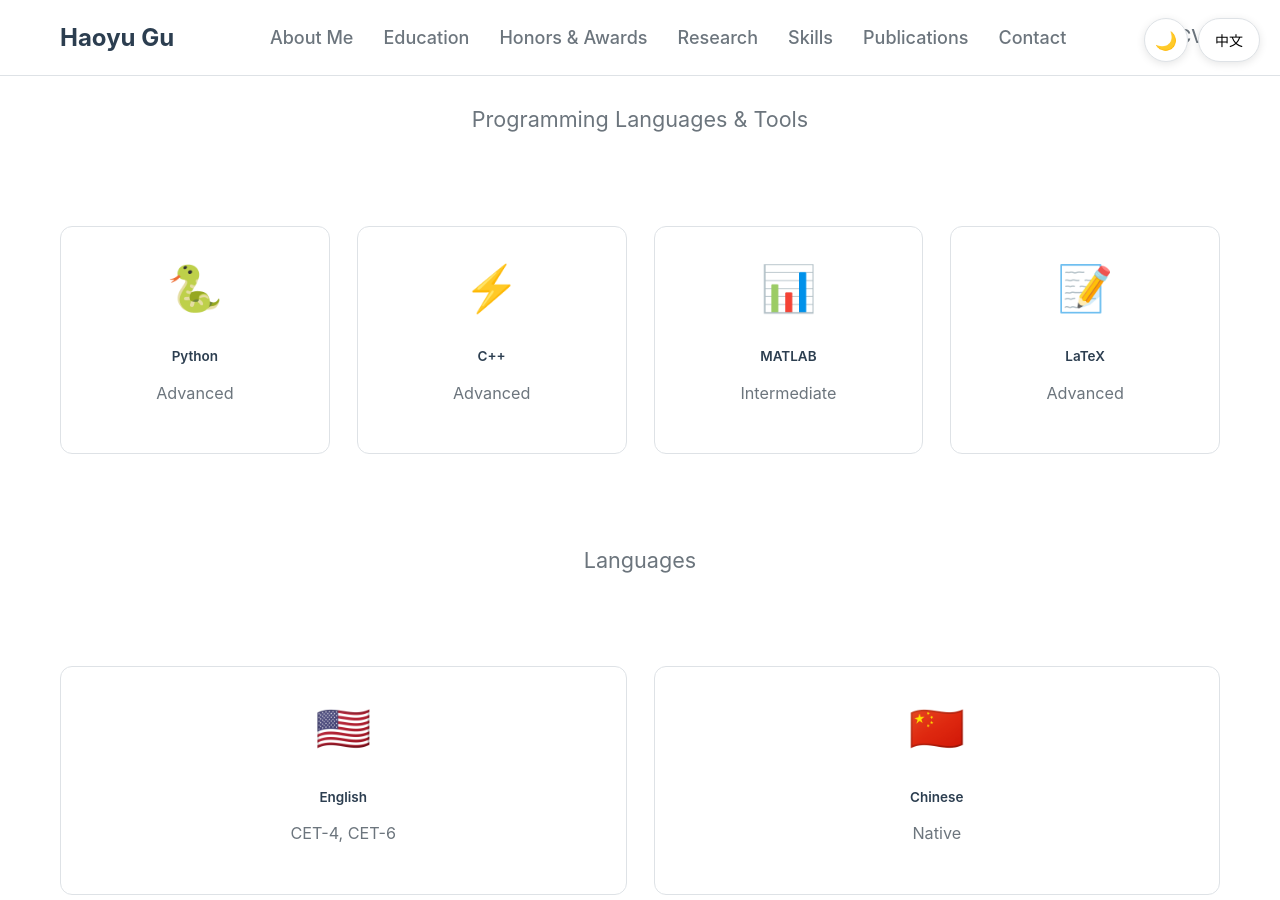
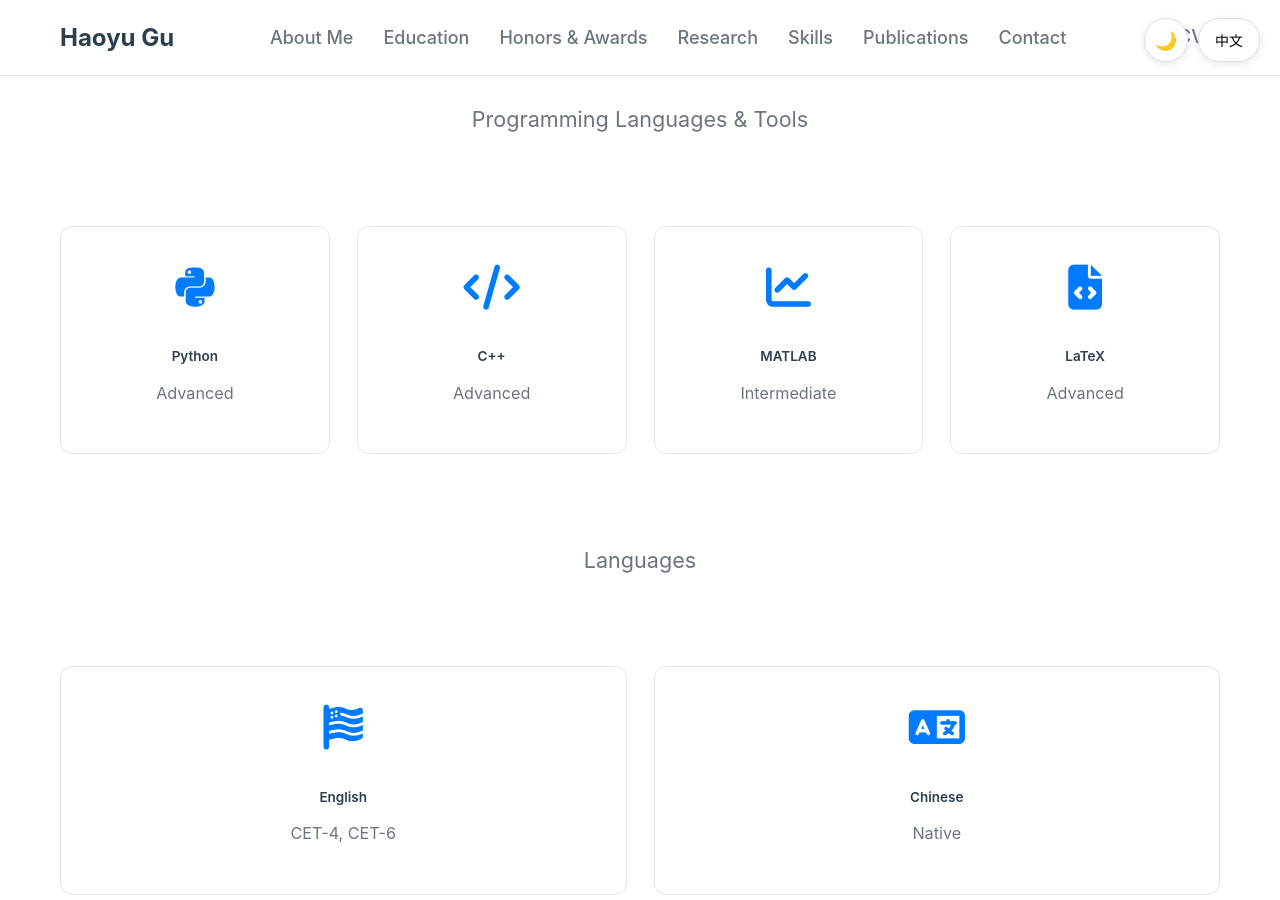
Before and after one commit to Haoyu-Gu/haoyu-gu.github.io, a Jekyll site: the page built from index.html, in a window 1280 px wide and 900 px high, scrolled down 7631 px. Built offline with Jekyll 4.4.1, drawn with Linux system fonts in a browser that asks for light colours.

Commit message:
Replace emoji icons with standard Font Awesome icons in skills section

```diff
--- a/index.html
+++ b/index.html
@@ -227,39 +227,39 @@ title: "Haoyu Gu - Personal Portfolio"
     </div>
   </div>
 
-  <div class="section-subtitle" data-lang='{"en": "Programming Languages & Tools", "zh": "编程语言与工具"}' style="margin-top: 3rem;">🛠️ Programming Languages & Tools</div>
+  <div class="section-subtitle" data-lang='{"en": "Programming Languages & Tools", "zh": "编程语言与工具"}' style="margin-top: 3rem;"><i class="fas fa-tools"></i> Programming Languages & Tools</div>
   <div class="skills-grid">
     <div class="skill-item">
-      <div class="skill-icon">🐍</div>
+      <div class="skill-icon"><i class="fab fa-python"></i></div>
       <h4 class="skill-name" data-lang='{"en": "Python", "zh": "Python"}'>Python</h4>
       <p class="skill-level" data-lang='{"en": "Advanced", "zh": "高级"}'>Advanced</p>
     </div>
     <div class="skill-item">
-      <div class="skill-icon">⚡</div>
+      <div class="skill-icon"><i class="fas fa-code"></i></div>
       <h4 class="skill-name" data-lang='{"en": "C++", "zh": "C++"}'>C++</h4>
       <p class="skill-level" data-lang='{"en": "Advanced", "zh": "高级"}'>Advanced</p>
     </div>
     <div class="skill-item">
-      <div class="skill-icon">📊</div>
+      <div class="skill-icon"><i class="fas fa-chart-line"></i></div>
       <h4 class="skill-name" data-lang='{"en": "MATLAB", "zh": "MATLAB"}'>MATLAB</h4>
       <p class="skill-level" data-lang='{"en": "Intermediate", "zh": "中级"}'>Intermediate</p>
     </div>
     <div class="skill-item">
-      <div class="skill-icon">📝</div>
+      <div class="skill-icon"><i class="fas fa-file-code"></i></div>
       <h4 class="skill-name" data-lang='{"en": "LaTeX", "zh": "LaTeX"}'>LaTeX</h4>
       <p class="skill-level" data-lang='{"en": "Advanced", "zh": "高级"}'>Advanced</p>
     </div>
   </div>
 
-  <div class="section-subtitle" data-lang='{"en": "Languages", "zh": "语言能力"}' style="margin-top: 3rem;">🌐 Languages</div>
+  <div class="section-subtitle" data-lang='{"en": "Languages", "zh": "语言能力"}' style="margin-top: 3rem;"><i class="fas fa-globe"></i> Languages</div>
   <div class="skills-grid">
     <div class="skill-item">
-      <div class="skill-icon">🇺🇸</div>
+      <div class="skill-icon"><i class="fas fa-flag-usa"></i></div>
       <h4 class="skill-name" data-lang='{"en": "English", "zh": "英语"}'>English</h4>
       <p class="skill-level">CET-4, CET-6</p>
     </div>
     <div class="skill-item">
-      <div class="skill-icon">🇨🇳</div>
+      <div class="skill-icon"><i class="fas fa-language"></i></div>
       <h4 class="skill-name" data-lang='{"en": "Chinese", "zh": "中文"}'>Chinese</h4>
       <p class="skill-level" data-lang='{"en": "Native", "zh": "母语"}'>Native</p>
     </div>
```
